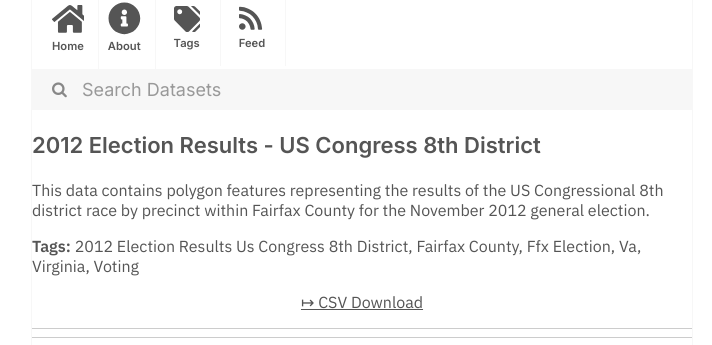
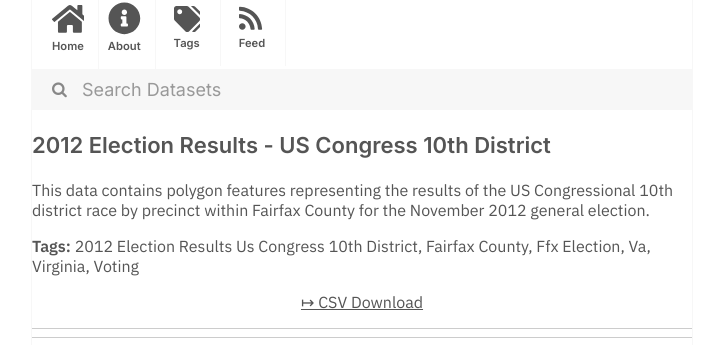
Before and after one commit to dayda-entities/fairfax-county-virginia, a Jekyll site: the page built from _posts/2020-11-12-2012-election-results-us-congr.md, in a window 1280 px wide. Shown: the part 216-561 px from the top of the page, without its empty margins (278-990 px from the left). Built offline with Jekyll 4.4.1, drawn with Linux system fonts in a browser that asks for light colours.

Commit message:
Publish Data

```diff
--- a/_posts/2020-11-12-2012-election-results-us-congr.md
+++ b/_posts/2020-11-12-2012-election-results-us-congr.md
@@ -1,11 +1,11 @@
 ---
-title: 2012 Election Results - US Congress 8th District
-created: '2020-11-12T13:17:20.714452'
-modified: '2020-11-12T13:17:20.714459'
+title: 2012 Election Results - US Congress 10th District
+created: '2020-11-12T13:17:02.927237'
+modified: '2020-11-12T13:17:02.927248'
 state: active
 type: dataset
 tags:
-  - 2012 Election Results Us Congress 8th District
+  - 2012 Election Results Us Congress 10th District
   - Fairfax County
   - Ffx Election
   - Va
@@ -14,9 +14,9 @@ tags:
 groups:
   - Local Government
 csv_url: >-
-  https://data-fairfaxcountygis.opendata.arcgis.com/datasets/a998beab5389411683d828e7ceb65d47_4.csv?outSR=%7B%22latestWkid%22%3A4269%2C%22wkid%22%3A4269%7D
+  https://data-fairfaxcountygis.opendata.arcgis.com/datasets/74c92401a5c148078a556556d7d7db1a_5.csv?outSR=%7B%22latestWkid%22%3A4269%2C%22wkid%22%3A4269%7D
 json_url: ''
 layout: post
 
 ---
-This data contains polygon features representing the results of the US Congressional 8th district race by precinct within Fairfax County for the November 2012 general election.
+This data contains polygon features representing the results of the US Congressional 10th district race by precinct within Fairfax County for the November 2012 general election.
```
